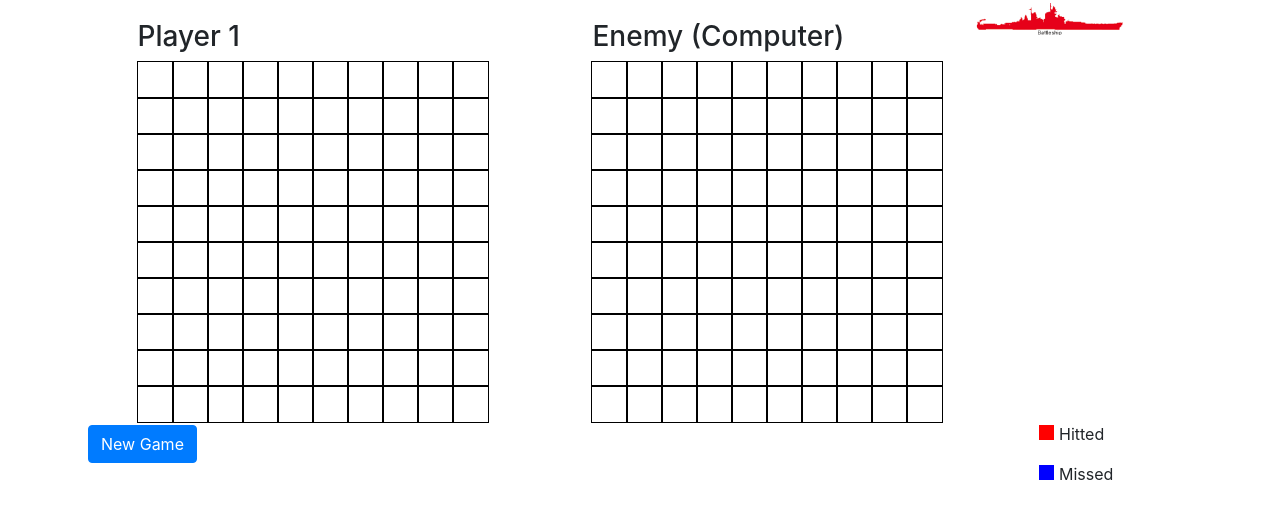
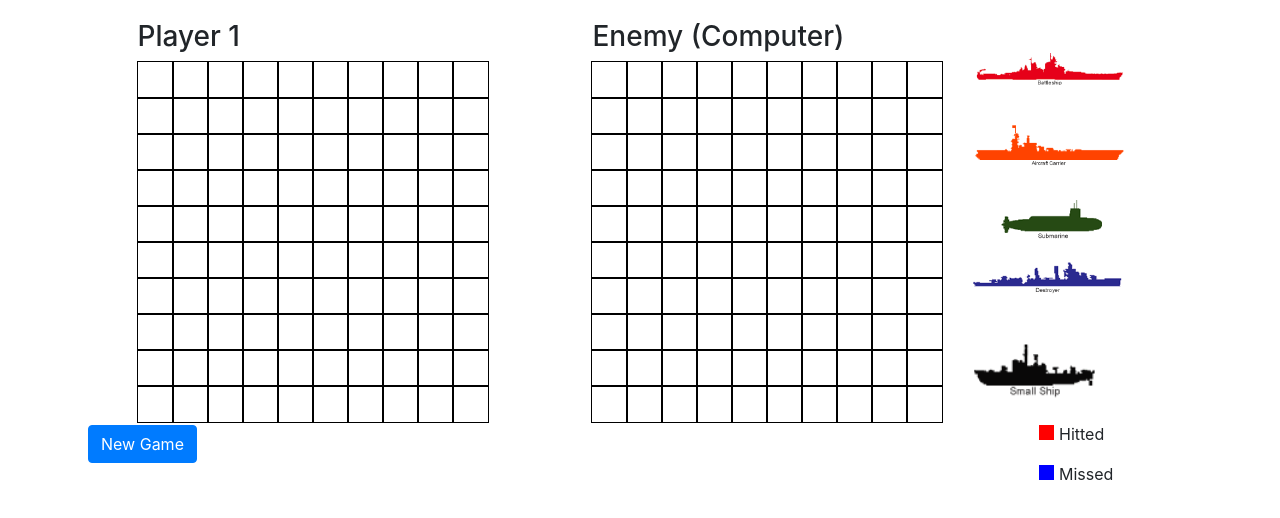
Before and after one commit to carloshdelreal/battleship, a website built with webpack: page dist/index.html in a window 1280 px wide. Built offline with Linux system fonts and the light colour scheme.

Commit message:
added all boats

```diff
--- a/src/DOM/dom.js
+++ b/src/DOM/dom.js
@@ -84,7 +84,15 @@ function winner() {
 function boats() {
   const rightCol = createDiv(['col-2']);
   const battleship = createDiv(['battleship']);
+  const carrier = createDiv(['carrier']);
+  const submarine = createDiv(['submarine']);
+  const destroyer = createDiv(['destroyer']);
+  const patrol = createDiv(['patrol']);
   rightCol.appendChild(battleship);
+  rightCol.appendChild(carrier);
+  rightCol.appendChild(submarine);
+  rightCol.appendChild(destroyer);
+  rightCol.appendChild(patrol);
   return rightCol;
 }
 
--- a/src/style.scss
+++ b/src/style.scss
@@ -72,4 +72,31 @@ button {
   height: 70px;
   background-size: contain;
   background-repeat: no-repeat;
+  margin-top:50px;
 }
+
+.carrier{
+  background-image: url('./img/carrier.png');
+  height: 70px;
+  background-size: contain;
+  background-repeat: no-repeat;
+}
+.submarine{
+  background-image: url('./img/submarine.png');
+  height: 70px;
+  background-size: contain;
+  background-repeat: no-repeat;
+}
+.destroyer{
+  background-image: url('./img/cruiser.png');
+  height: 70px;
+  background-size: contain;
+  background-repeat: no-repeat;
+}
+
+.patrol{
+  background-image: url('./img/patrol-boat.png');
+  height: 70px;
+  background-size: contain;
+  background-repeat: no-repeat;
+}
```
Also changed, not shown: dist/157690f81d547d154b6da19f9a764510.png (added), dist/5d0b4163337a389f719136cb1d12038f.png (added), dist/ab1d6263b66316ebc2f1404ad0287482.png (added), dist/bundle.js, dist/d62d2a5453aa7a17800ab93674d387f0.png (added).
